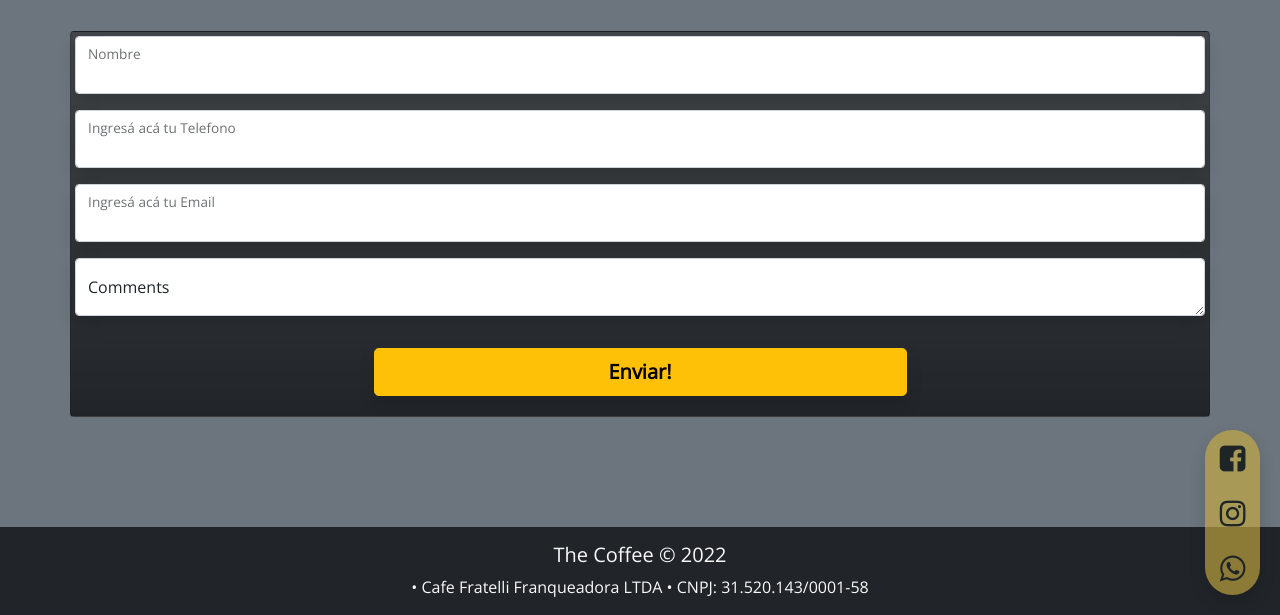
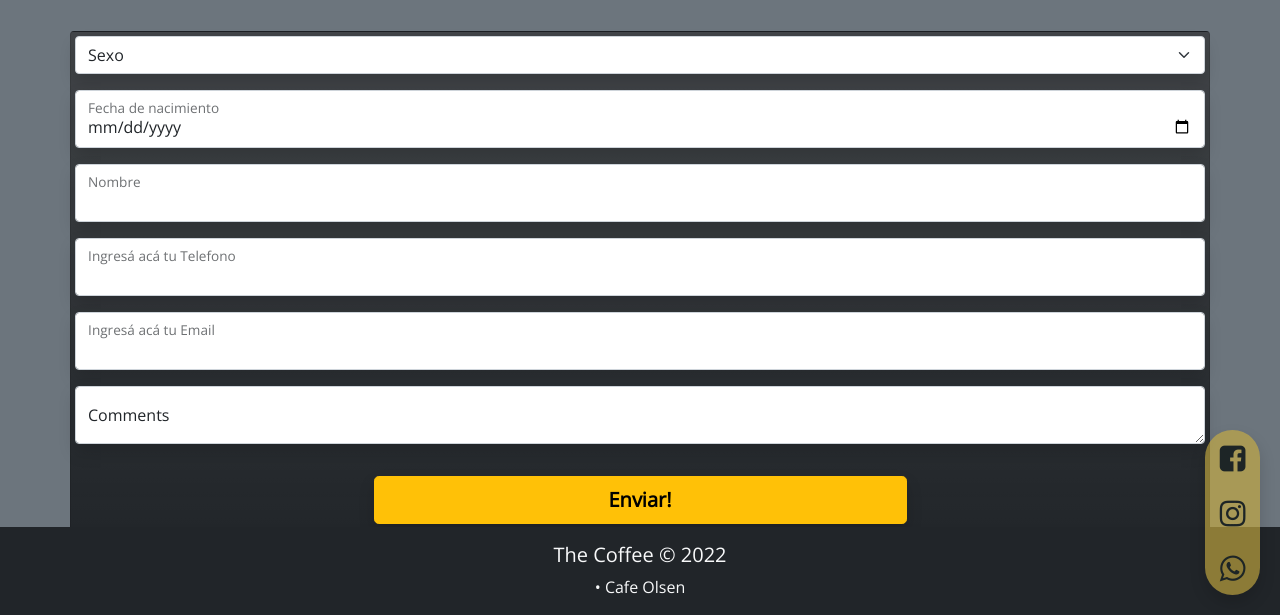
Before and after one commit to alanolsen28/thecoffe, a website: page pages/contacto.html in a window 1280 px wide. Shown: the part 185-800 px from the top of the page. Drawn offline with nearby package versions, Linux system fonts and the light colour scheme.

Commit message:
contacto

```diff
--- a/css/fontello.css
+++ b/css/fontello.css
@@ -54,7 +54,6 @@
   /* text-shadow: 1px 1px 1px rgba(127, 127, 127, 0.3); */
 }
 
-.icon-spin1:before { content: '\e830'; } /* '' */
 .icon-instagram:before { content: '\f16d'; } /* '' */
 .icon-whatsapp:before { content: '\f232'; } /* '' */
 .icon-facebook:before { content: '\f308'; } /* '' */
--- a/pages/contacto.html
+++ b/pages/contacto.html
@@ -65,6 +65,17 @@
       <div class="container">
         <div class="row">
                     <div class="card p-1 rounded bg-dark bg-gradient">
+                        <select class="form-select mb-3 shadow" aria-label="Default select example">
+                            <option selected>Sexo</option>
+                            <option value="1">Hombre</option>
+                            <option value="2">Mujer</option>
+                          </select>
+                          <div class="form-floating mb-3 shadow">
+                            <input type="date" class="form-control" id="floatingInput">
+                            <label for="Textarea">
+                                <p>Fecha de nacimiento</p>
+                            </label>
+                        </div>
                         <div class="form-floating mb-3 shadow">
                             <input type="text" class="form-control" id="floatingInput">
                             <label for="floatingTextarea">
@@ -99,6 +110,7 @@
             <article>
                 <div class="containterr shadow">
                     <div class="redes">
+
                         <a href="https://www.facebook.com/" target="blanc" class="icon-facebook"></a>
                         <a href="https://www.instagram.com/" target="blanc" class="icon-instagram"></a>
                         <a href="https://www.whatsapp.com/" target="blanc" class="icon-whatsapp"></a>
@@ -113,7 +125,7 @@
                 <div class="text-center bg-dark">
                     <div class="card-body">
                         <h5 class="card-title text-light">The Coffee © 2022</h5>
-                        <p class="card-text text-light"> • Cafe Fratelli Franqueadora LTDA • CNPJ: 31.520.143/0001-58
+                        <p class="card-text text-light"> • Cafe Olsen
                         </p>
                     </div>
                 </div>
```
Also changed, not shown: index.html (+1 -1 lines), pages/media.html (+1 -1 lines), pages/menu.html (+1 -1 lines), pages/nosotros.html (+1 -1 lines).
